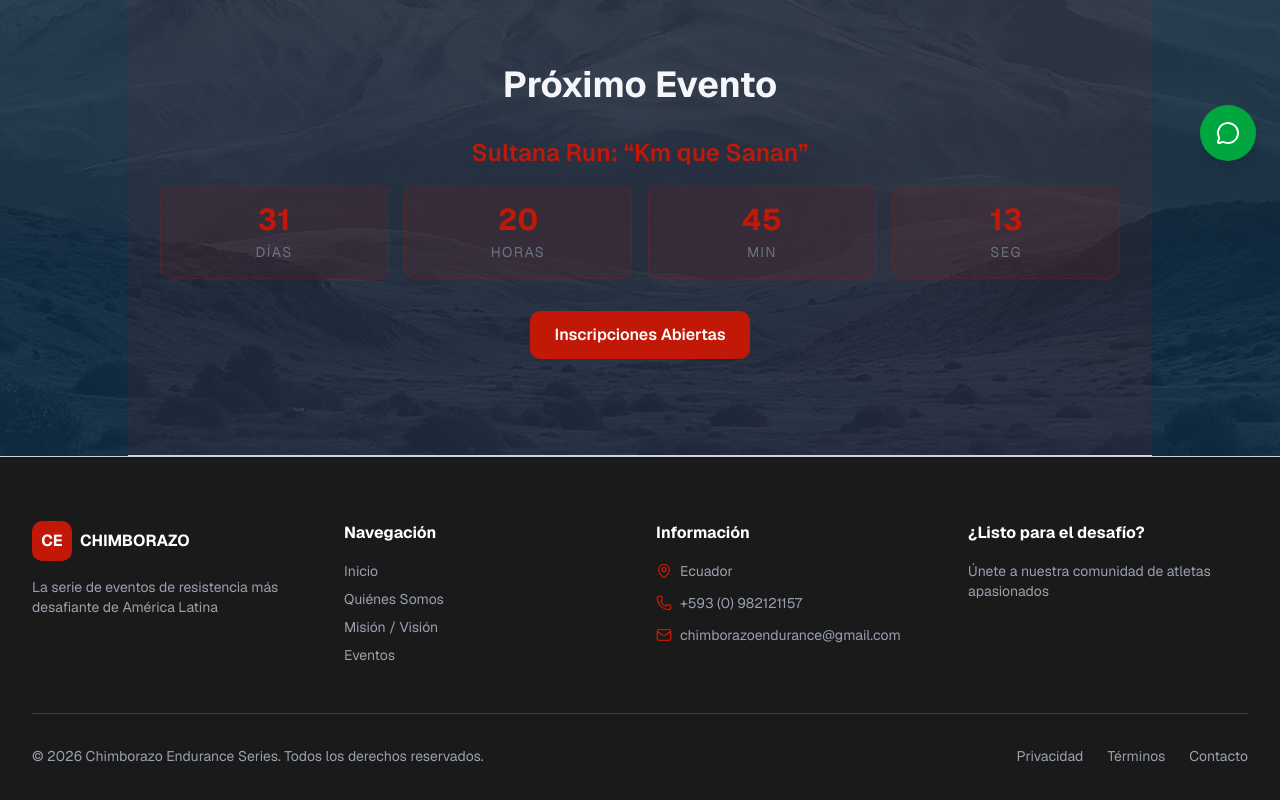
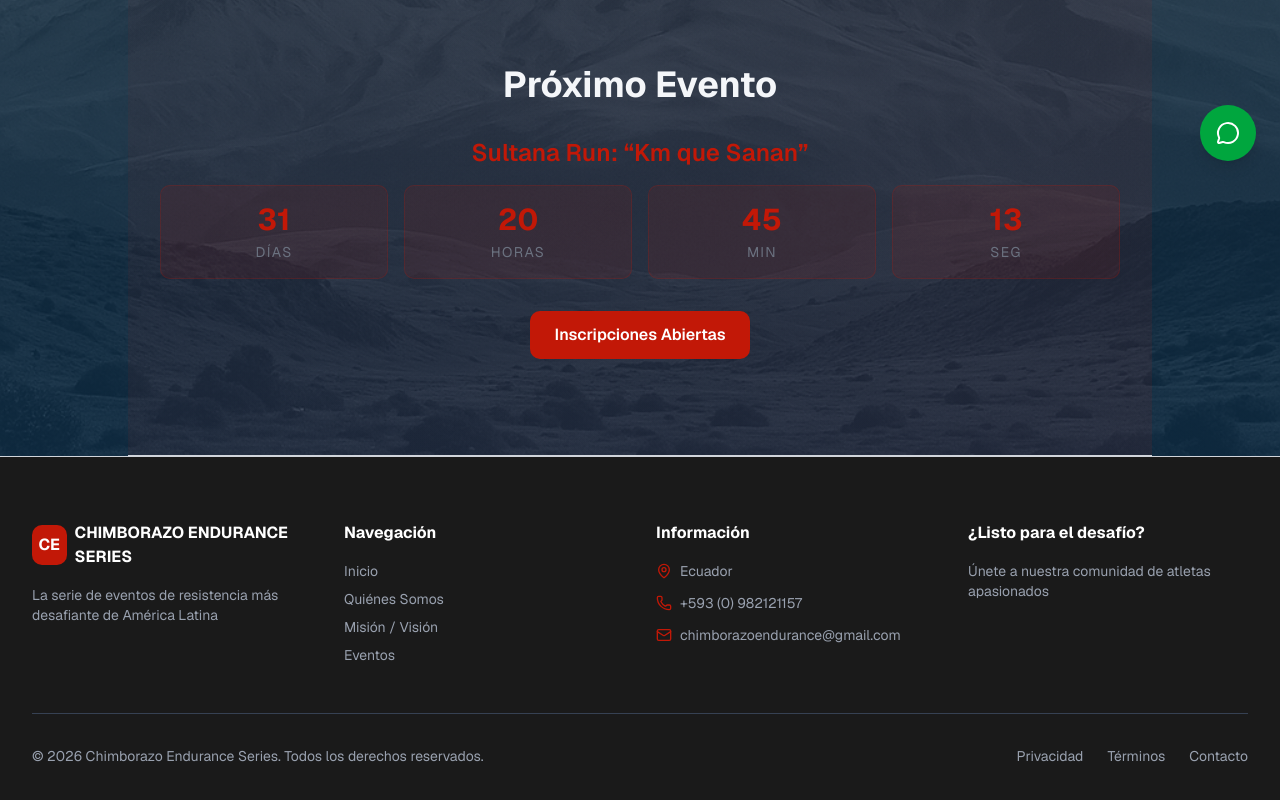
Before and after one commit to Lemito66/landing-page-trail, a Next.js app: page / in a window 1280 px wide. Shown: the part 615-1415 px from the top of the page. Built offline with nearby package versions, Linux system fonts and the light colour scheme.

Commit message:
Update footer text to include 'ENDURANCE SERIES'

```diff
--- a/components/footer.tsx
+++ b/components/footer.tsx
@@ -14,7 +14,7 @@
               <div className="w-10 h-10 bg-accent rounded-lg flex items-center justify-center text-white font-bold">
                 CE
               </div>
-              <span className="font-bold text-white">CHIMBORAZO</span>
+              <span className="font-bold text-white">CHIMBORAZO ENDURANCE SERIES</span>
             </div>
             <p className="text-sm text-gray-400">La serie de eventos de resistencia más desafiante de América Latina</p>
           </div>
```
